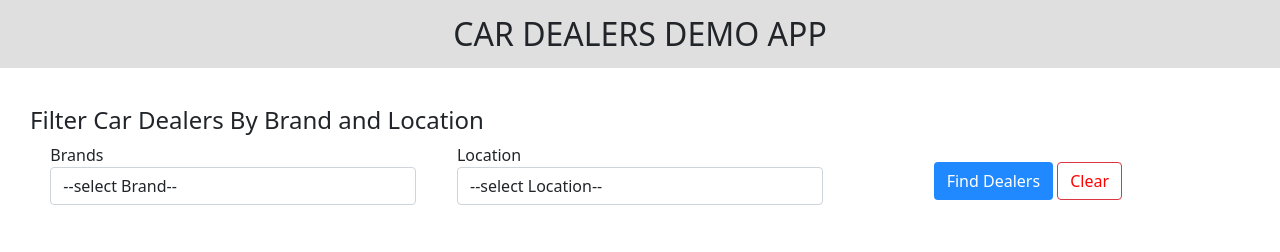
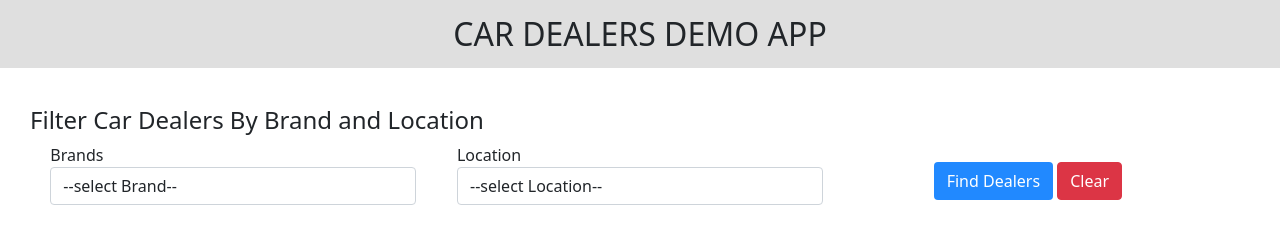
Before and after one commit to MohamedRaseen/CarDealers, a React (Create React App) app: page / in a window 1280 px wide. Shown: the top 252 px of the page. Built offline with nearby package versions, Linux system fonts and the light colour scheme.

Commit message:
cancel btn styles

```diff
--- a/src/App.css
+++ b/src/App.css
@@ -55,7 +55,7 @@
   border: 1px solid #2189ff;
 }
 
-.submit .btn-danger{
+.submit .btn-danger:hover{
   background-color: #fff;
   color: red;
 }
```
